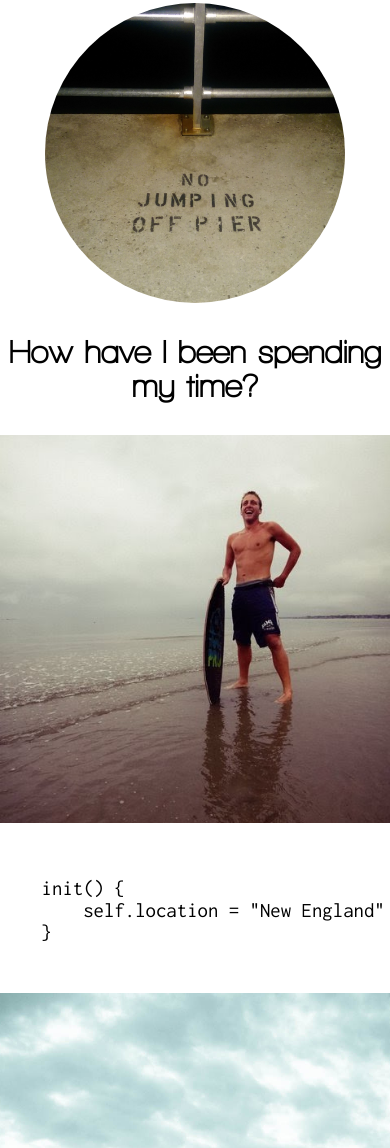
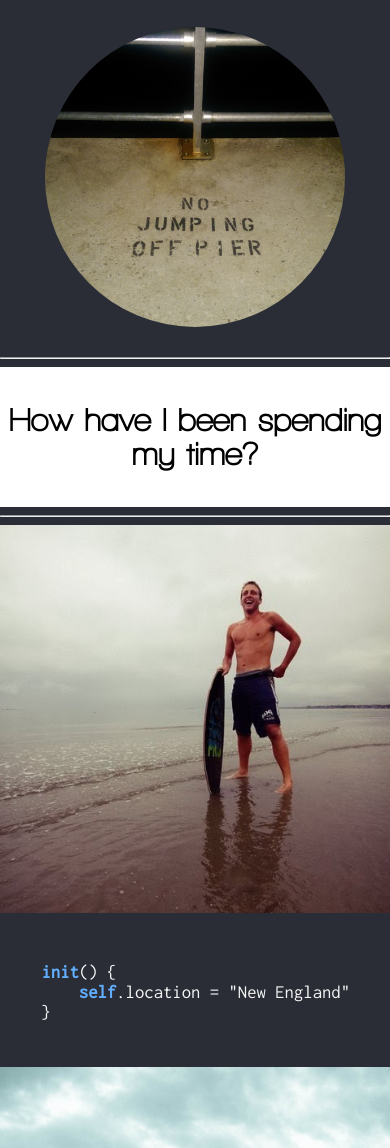
Before and after one commit to MichaelNeas/mikeneas, a website: page index.html in a window 390 px wide. Shown: the part 849-1997 px from the top of the page. Drawn offline with Linux system fonts and the light colour scheme.

Commit message:
began colorizing the code and inverted colors #19

```diff
--- a/pages/home.html
+++ b/pages/home.html
@@ -9,142 +9,144 @@
 	<h3>That rock is rotating around its axis at ~1000 miles per hour to give us 24 hours in a single day!</h3>
 	<hr>
 	<div class="window"></div>
+	<hr>
 	<h3>How have I been spending my time?</h3>
+	<hr>
 	<div class="story-time">
 		<img class="full-width" src="../assets/me/skimmin.jpg" alt="skimmin picture from hs">
 		<pre><h4>
-	init() {
-		self.location = "New England"
+	<span class="keyword">init</span>() {
+		<span class="keyword">self</span>.location = "New England"
 	}
 		</h4></pre>
 	</div>
 	<section class="story-beginnings"></section>
 	<div class="story-time">
 		<pre><h4>
-while inHighSchool {
-  self.activeInSports = true
-  self.workedMultipleJob = true
-  let classes = [.chipmunkBasic, .webDev, .engineering]
-  self.favoriteTeachers.introduced(classes)
-  self.skills += classes
+<span class="keyword">while</span> inHighSchool {
+  <span class="keyword">self</span>.activeInSports = <span class="keyword">true</span>
+  <span class="keyword">self</span>.workedMultipleJob = <span class="keyword">true</span>
+  <span class="keyword">let</span> classes = [.chipmunkBasic, .webDev, .engineering]
+  <span class="keyword">self</span>.favoriteTeachers.introduced(classes)
+  <span class="keyword">self</span>.skills += classes
   money += time * minimumWage
-  if money >= Apple.macbook.cost && self.computer == Compaq {
-	self.computer = Apple.buy(.macbook, quantity: 1)
+  <span class="keyword">if</span> money >= Apple.macbook.cost && <span class="keyword">self</span>.computer == Compaq {
+	<span class="keyword">self</span>.computer = Apple.buy(.macbook, quantity: 1)
   }
-  if time.year == 2011 {
-	self.graduate().then { diploma in
-	  inHighSchool = false
-	  self.school = MassachusettsMaritimeAcademy(diploma)
-	  self.school.sailAroundSouthAmerica()
-	  self.school.playCollegiateLacrosse()
+  <span class="keyword">if</span> time.year == 2011 {
+	<span class="keyword">self</span>.graduate().then { diploma <span class="keyword">in</span>
+	  inHighSchool = <span class="keyword">false</span>
+	  <span class="keyword">self</span>.school = MassachusettsMaritimeAcademy(diploma)
+	  <span class="keyword">self</span>.school.sailAroundSouthAmerica()
+	  <span class="keyword">self</span>.school.playCollegiateLacrosse()
 	}
   }
 }
 		</h4></pre>
 		<img class="full-width" src="../assets/me/combined-me.png" alt="combo pic of mike neas">
 		<pre><h4>
-while atMaritimeAcademy {
-  self.learnFromRegimentedLifestyle()
-  self.realizedTruePassion()
-  self.school = UniversityOfConnecticut.transfer()
+<span class="keyword">while</span> atMaritimeAcademy {
+  <span class="keyword">self</span>.learnFromRegimentedLifestyle()
+  <span class="keyword">self</span>.realizedTruePassion()
+  <span class="keyword">self</span>.school = UniversityOfConnecticut.transfer()
 }
 		</h4></pre>
 	</div>
 	<section class="story-middles"></section>
 	<div class="story-time">
 		<pre><h4>
-repeat {
-  UCONN.applyToEngineeringSchool().then { approval in
+<span class="keyword">repeat</span> {
+  UCONN.applyToEngineeringSchool().then { approval <span class="keyword">in</span>
 	UCONN.enroll(with: approval)
-	self.graduationDate = time.year + 4
-	self.fieldOfStudy = "Computer Science &amp; Engineering"
-  }.catch { error in
-	self.buildAndLearn(from: error)
-	self.continuePersistentEffort()
-  	self.effortLevel = Int.max
-  	self.desireToImprove *= 1_000
+	<span class="keyword">self</span>.graduationDate = time.year + 4
+	<span class="keyword">self</span>.fieldOfStudy = "Computer Science &amp; Engineering"
+  }.catch { error <span class="keyword">in</span>
+	<span class="keyword">self</span>.buildAndLearn(from: error)
+	<span class="keyword">self</span>.continuePersistentEffort()
+  	<span class="keyword">self</span>.effortLevel = Int.max
+  	<span class="keyword">self</span>.desireToImprove *= 1_000
   }
-} while !enrolledInEngineeringProgram
+} <span class="keyword">while</span> !enrolledInEngineeringProgram
 		</h4></pre>
 		<div class="window-fly"></div>
 		<pre><h4>
-while inCollege {
+<span class="keyword"><span class="keyword">while</span></span> inCollege {
   for lesson in countlessTrialsAndTribulations {
-    self.learn(from: lesson)
-    self.grow(from: lesson)
+    <span class="keyword">self</span>.learn(from: lesson)
+    <span class="keyword">self</span>.grow(from: lesson)
   }
-  self.closestFriends.accomplishImpossible = {
-    let buildHydra = {
-	  unfunded = true
-	  muscle&AndroidControlled = true
-	  3DPrinted = true
-	  prostheticArm = true
+  <span class="keyword">self</span>.closestFriends.accomplishImpossible = {
+    <span class="keyword">let</span> buildHydra = {
+	  unfunded = <span class="keyword">true</span>
+	  muscle&AndroidControlled = <span class="keyword">true</span>
+	  3DPrinted = <span class="keyword">true</span>
+	  prostheticArm = <span class="keyword">true</span>
     }
-    return winSeniorDesign(buildHydra)
+    <span class="keyword">return</span> winSeniorDesign(buildHydra)
   }
 }
-self.graduate().then { diploma
-  // Bachelors of Science in Computer Science and Engineering
+<span class="keyword">self</span>.graduate().then { diploma
+  <span class="comment-text">// Bachelors of Science in Computer Science and Engineering</span>
   print(diploma)
-  self.getAJob(diploma)
+  <span class="keyword">self</span>.getAJob(diploma)
 }
 		</h4></pre>
 		<img class="full-width" src="../assets/me/uconn-team.jpg" alt="uconn hydra senior design project">
 
 		<pre><h4>
-self.job = .financialCompany
-self.moveTo(.northCarolina)
-let tasks = [.internalTooling, .webDev, .leadership, .teach]
-self.job.tasks = tasks
-self.skills.append(tasks)
+<span class="keyword">self</span>.job = .financialCompany
+<span class="keyword">self</span>.moveTo(.northCarolina)
+<span class="keyword">let</span> tasks = [.internalTooling, .webDev, .leadership, .teach]
+<span class="keyword">self</span>.job.tasks = tasks
+<span class="keyword">self</span>.skills.append(tasks)
 		</h4></pre>
 		<img class="full-width" src="../assets/images/mitchell.jpg" alt="mt mitchell in north carolina">
 
 		<pre><h4>
-if time.season == .winter && self.offeredNewJob {
-  self.job = .multinationalConglomerate
-  self.moveTo(.rhodeIsland)
-  let tasks = [.node, .python, .php, .swift, .aws, .docker]
-  self.job.tasks = tasks
-  self.skills.append(tasks)
+<span class="keyword">if</span> time.season == .winter && <span class="keyword">self</span>.offeredNewJob {
+  <span class="keyword">self</span>.job = .multinationalConglomerate
+  <span class="keyword">self</span>.moveTo(.rhodeIsland)
+  <span class="keyword">let</span> tasks = [.node, .python, .php, .swift, .aws, .docker]
+  <span class="keyword">self</span>.job.tasks = tasks
+  <span class="keyword">self</span>.skills.append(tasks)
 }
 		</h4></pre>
 		<img class="full-width" src="../assets/images/pvd.jpg" alt="pvd">
 
 		<pre><h4>
-self.hobby = .IoT
-if newJob == self.hobby && self.offeredNewJob {
-  self.job = .homeAutomationStartUp
-  self.expandKnowledge(on: .swift)
-  self.favoriteLanguage = .swift
-  let tasks = [.swift, .objectiveC, .cpp]
-  self.job.tasks = tasks
-  self.skills.append(tasks)
-  pow(self.passionForProgramming, 64)
+<span class="keyword">self</span>.hobby = .IoT
+<span class="keyword">if</span> newJob == <span class="keyword">self</span>.hobby && <span class="keyword">self</span>.offeredNewJob {
+  <span class="keyword">self</span>.job = .homeAutomationStartUp
+  <span class="keyword">self</span>.expandKnowledge(on: .swift)
+  <span class="keyword">self</span>.favoriteLanguage = .swift
+  <span class="keyword">let</span> tasks = [.swift, .objectiveC, .cpp]
+  <span class="keyword">self</span>.job.tasks = tasks
+  <span class="keyword">self</span>.skills.append(tasks)
+  pow(<span class="keyword">self</span>.passionForProgramming, 64)
 }
 		</h4></pre>
 
 		<img class="full-width" src="../assets/images/cclight.jpg" alt="lighthouse">
 
 		<pre><h4>
-if opportunityPresentsItself {
-  self.job = .startupAgency
-  self.moveTo(.Boston)
-  self.job.tasks = [.swift, .javaScript]
-  self.job.icon = 🚀
-  self.givePresentations()
-  self.teachOthers()
-  self.goToMeetups()
+<span class="keyword">if</span> opportunityPresentsItself {
+  <span class="keyword">self</span>.job = .startupAgency
+  <span class="keyword">self</span>.moveTo(.Boston)
+  <span class="keyword">self</span>.job.tasks = [.swift, .javaScript]
+  <span class="keyword">self</span>.job.icon = 🚀
+  <span class="keyword">self</span>.givePresentations()
+  <span class="keyword">self</span>.teachOthers()
+  <span class="keyword">self</span>.goToMeetups()
 }
 		</h4></pre>
-
 		<img src="../assets/me/mecircle.png" alt="mike neas current picture">
-
-		<h3 style="text-align: left;font-size: 1.5em;">
-			An abundance of weird and nondeterministic events lead me where I am today and I truly could not be happier.<br>
-			As the Earth continues to revolve, so will my desire to teach, grow, and learn.<br>
-			I'm excited to find out what new code I'll be writing in my future!
-		</h3>
 	</div>
+	<hr>
+	<h3 style="font-size: 1.5em;">
+		An abundance of weird and nondeterministic events lead me where I am today and I truly could not be happier.<br>
+		As the Earth continues to revolve, so will my desire to teach, grow, and learn.<br>
+		I'm excited to find out what new code I'll be writing in my future!
+	</h3>
+	<hr>
 	<section class="trailer-image"></section>
 </section>
--- a/src/scss/_media-queries.scss
+++ b/src/scss/_media-queries.scss
@@ -19,6 +19,11 @@
     h2{
         font-size: 1.25em;
     }
+    pre {
+        font-size: 0.9em;
+        padding-left: 4px;
+        padding-right: 4px;
+    }
 }
 @media all and (min-width: 600px) and (max-width:1050px) {
     .header-logo {
--- a/src/scss/_neas-home.scss
+++ b/src/scss/_neas-home.scss
@@ -51,7 +51,7 @@
     margin-bottom: 400px;
     z-index: 2;
     position: relative;
-    background: white;
+    background: #2a2d36;
     width: 100%;
 }
 
--- a/src/scss/neasy.scss
+++ b/src/scss/neasy.scss
@@ -57,10 +57,15 @@ h3 {
     color: #000;
     font-family: Walkway, Arial, Helvetica, sans-serif;
     font-size: 2em;
+    background: white;
+    margin-top: 6px;
+    margin-bottom: 6px;
+    padding-top: 36px;
+    padding-bottom: 36px;
 }
 
 h4 {
-    color: #000;
+    color: whitesmoke;
     font-family: 'Inconsolata', monospace;
     font-size: 1.3em;
     font-weight: normal;
@@ -75,6 +80,15 @@ a {
 
 .blue-text{
     color: #007de7;
+}
+
+.comment-text{
+    color: rgb(143, 143, 143);
+}
+
+.keyword {
+    color: #62afff;
+    font-weight: bold;
 }
 
 pre {
```
Also changed, not shown: dist/css/neasy.css, 1 other file.
